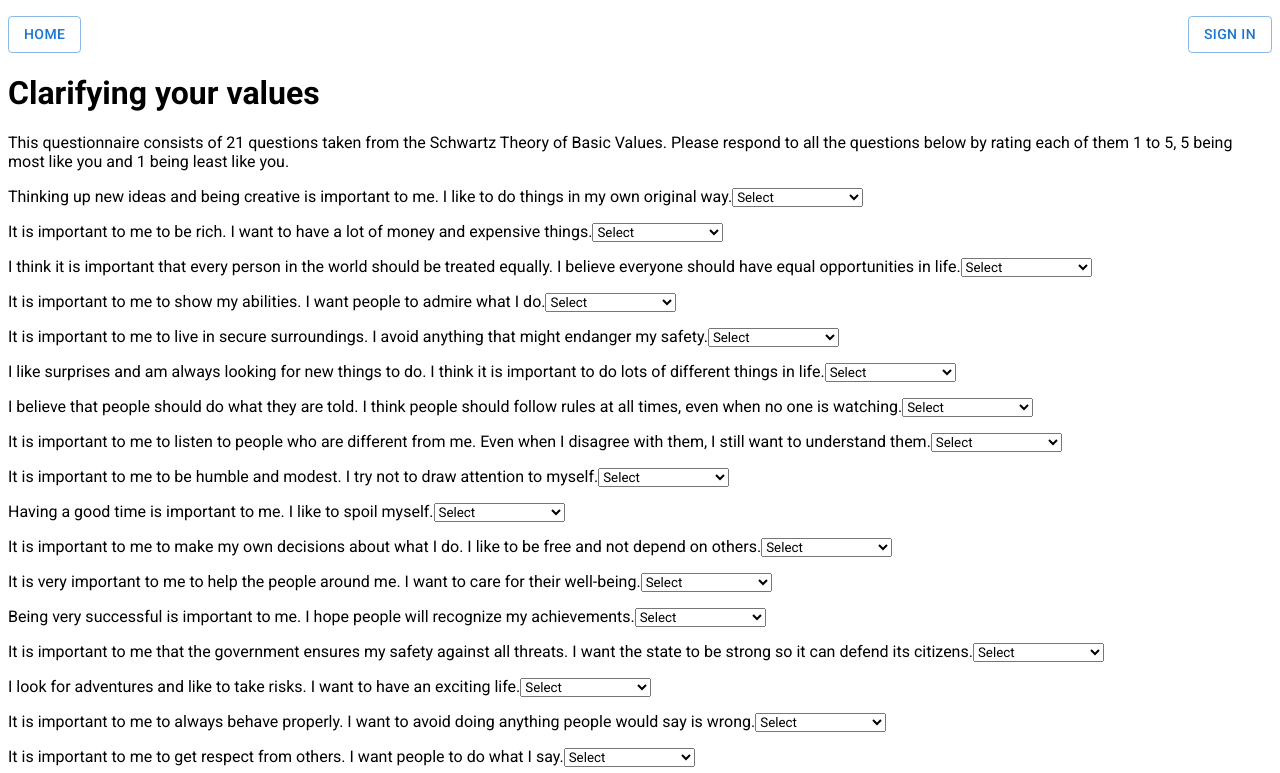
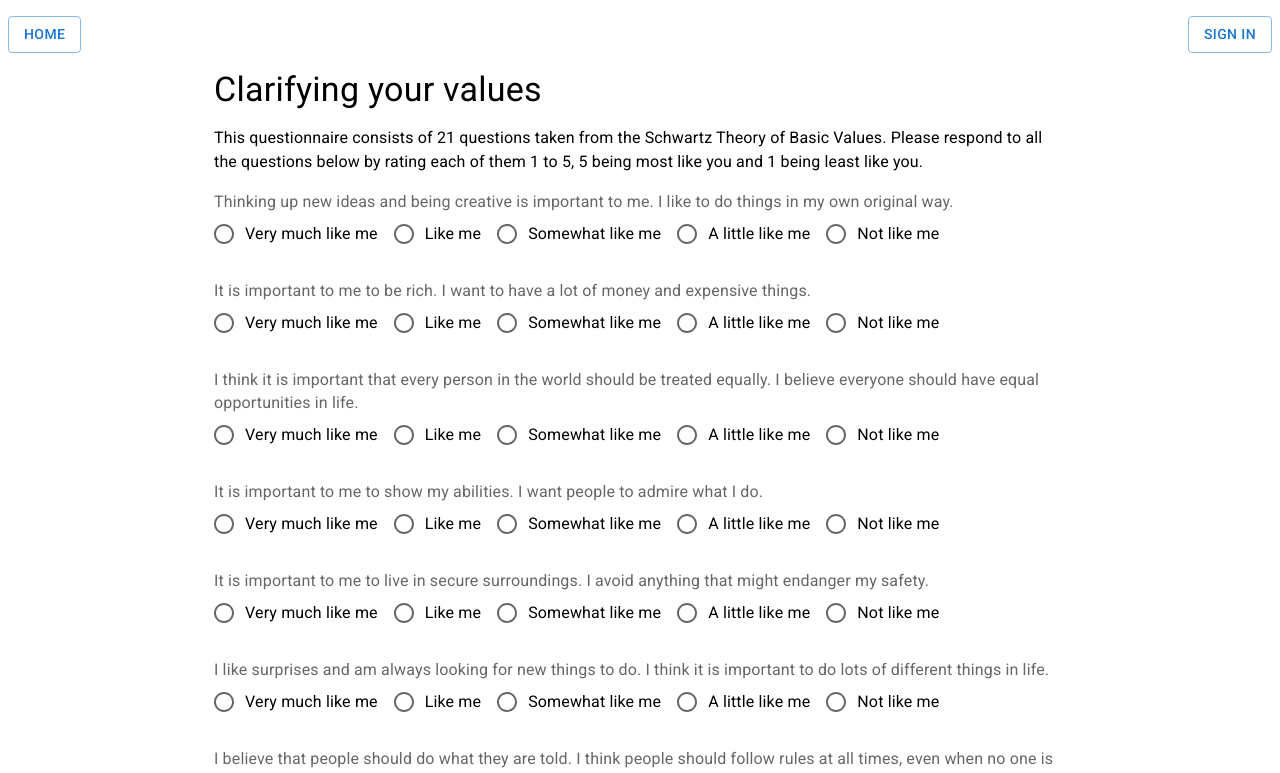
Before and after one commit to zwleileen/momentum-map, a React (Vite) app: page /values/new in a window 1280 px wide. Shown: the top 773 px of the page. Built offline with nearby package versions, Linux system fonts and the light colour scheme.

Commit message:
added css styling to landing, navbar, values form

```diff
--- a/index.html
+++ b/index.html
@@ -3,6 +3,10 @@
   <head>
     <meta charset="UTF-8" />
     <link rel="icon" type="image/svg+xml" href="/vite.svg" />
+    <link
+      rel="stylesheet"
+      href="https://fonts.googleapis.com/icon?family=Material+Icons"
+    />
     <meta name="viewport" content="width=device-width, initial-scale=1.0" />
     <title>React JWT Auth Template</title>
   </head>
--- a/package.json
+++ b/package.json
@@ -13,6 +13,7 @@
     "@emotion/react": "^11.14.0",
     "@emotion/styled": "^11.14.0",
     "@fontsource/roboto": "^5.1.1",
+    "@mui/icons-material": "^6.4.5",
     "@mui/material": "^6.4.5",
     "react": "^19.0.0",
     "react-dom": "^19.0.0",
--- a/src/App.jsx
+++ b/src/App.jsx
@@ -1,6 +1,5 @@
 import { useContext, useEffect, useState } from "react";
 import { Routes, Route, useNavigate } from "react-router-dom";
-import { ThemeProvider, createTheme } from '@mui/material/styles';
 
 import './App.css'
 import NavBar from "./components/NavBar/NavBar";
@@ -81,13 +80,8 @@ const App = () => {
 
   // console.log(valuesResults);
 
-  const theme = createTheme({
-    //customise theme settings here
-  });
-
   return (
     <>
-    <ThemeProvider theme={theme}>
       <NavBar />
       <Routes>
         <Route
@@ -136,7 +130,6 @@ const App = () => {
         )}
         <Route path="*" element={<h1>Oops, nothing here!</h1>} />
       </Routes>
-    </ThemeProvider>
     </>
   );
 };
--- a/src/components/ValuesForm/ValuesForm.jsx
+++ b/src/components/ValuesForm/ValuesForm.jsx
@@ -1,4 +1,15 @@
 import { useState } from "react";
+import {
+  RadioGroup,
+  FormControl,
+  FormControlLabel,
+  FormLabel,
+  Radio,
+  Button,
+  Typography,
+  Box,
+  Container
+} from '@mui/material';
 
 const ValuesForm = (props) => {
 
@@ -25,6 +36,14 @@ const ValuesForm = (props) => {
       {id: "T", label: "Tradition is important to me. I try to follow the customs handed down by my religion or my family."},
       {id: "U", label: "I seek every chance I can to have fun. It is important to me to do things that give me pleasure."},
     ];
+
+  const valueOptions = [
+    { value:"5", label: "Very much like me" },
+    { value:"4", label: "Like me" },
+    { value:"3", label: "Somewhat like me" },
+    { value:"2", label: "A little like me" },
+    { value:"1", label: "Not like me" }
+  ];
 
   const inputMapping = {
       Universalism: ["C", "H", "S"],
@@ -80,30 +99,29 @@ const ValuesForm = (props) => {
 
 
     return (
-    <form onSubmit={handleSubmit}>
-        <h1>Clarifying your values</h1>
-        <p>This questionnaire consists of 21 questions taken from the Schwartz Theory of Basic Values. Please respond to all the questions below by rating each of them 1 to 5, 5 being most like you and 1 being least like you.</p>
+    <Container maxWidth="md">
+    <Box component="form" onSubmit={handleSubmit}>
+    <Typography variant="h4" sx={{mb: 2}}>Clarifying your values</Typography>
+    <Typography variant="body1" sx={{mb: 2}}>
+      This questionnaire consists of 21 questions taken from the Schwartz Theory of Basic Values. Please respond to all the questions below by rating each of them 1 to 5, 5 being most like you and 1 being least like you.
+    </Typography>
 
         {valuesQuestions.map(({ id, label }) => (
-        <div key={id} style={{marginBottom:"15px"}}>
-            <label>
-              {label}
-            <select required name={id} id={id} onChange={handleChange}>
-                <option value="0">Select</option>
-                <option value="5">Very much like me</option>
-                <option value="4">Like me</option>
-                <option value="3">Somewhat like me</option>
-                <option value="2">A little like me</option>
-                <option value="1">Not like me</option>
-            </select>
-            </label>
-        </div>
+        <FormControl key={id} fullWidth sx={{ mb: 3 }} >
+            <FormLabel>{label}</FormLabel>
+            <RadioGroup name={id} value={valuesInputs[id] || ""} onChange={handleChange} row>
+              {valueOptions.map((option) => (
+                <FormControlLabel key={option.value} value={option.value} control={<Radio/>} label={option.label}/>
+              ))}
+            </RadioGroup>
+        </FormControl>
         ))}
 
-        <button type="submit" style={{ marginTop: "20px", padding: "10px", fontSize: "16px" }}>
+        <Button type="submit" variant="outlined">
         Submit
-      </button>
-    </form>
+      </Button>
+    </Box>
+    </Container>
     )
 };
 
```
Also changed, not shown: 1 other file (tests, documents, lock files or other folders).
